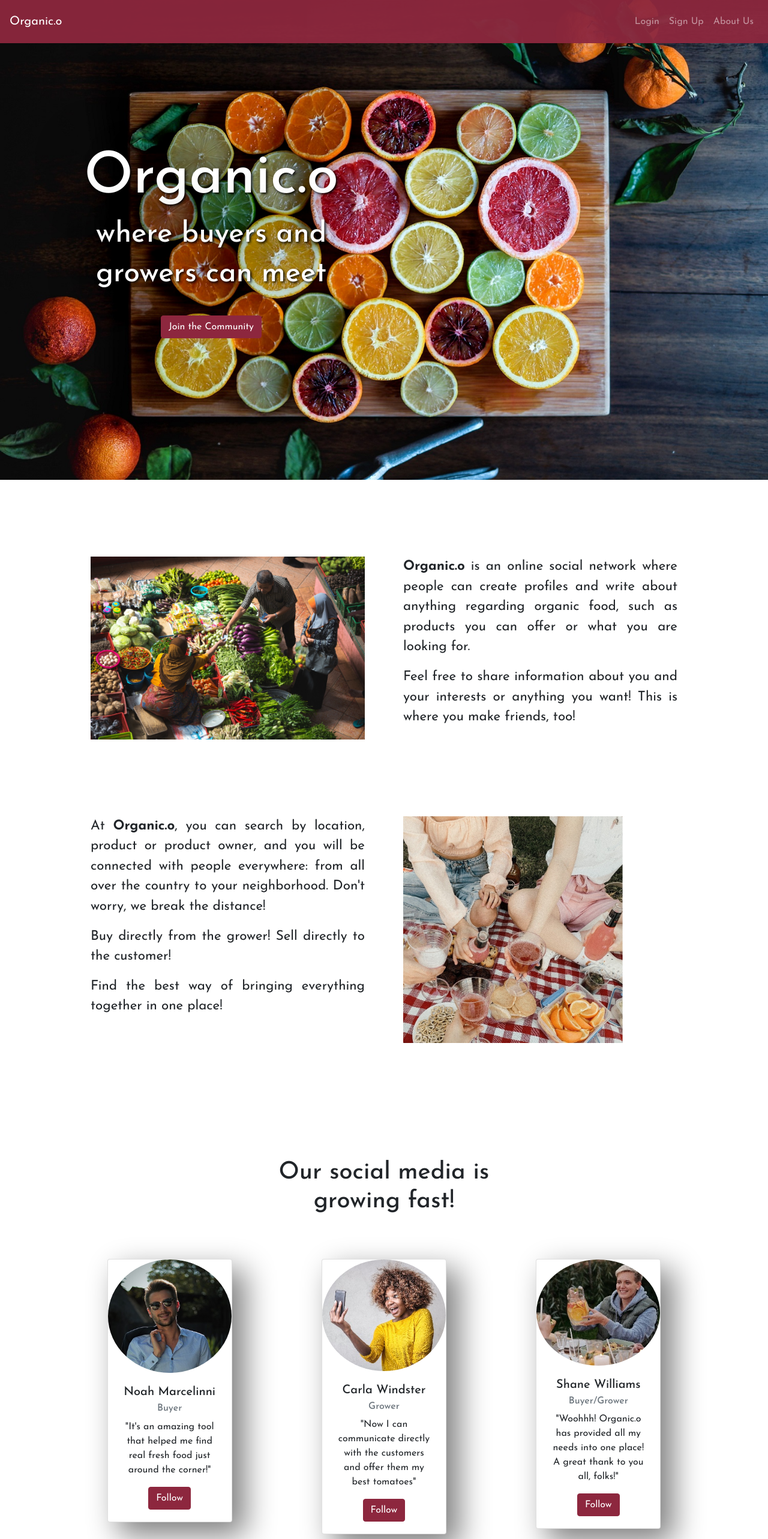
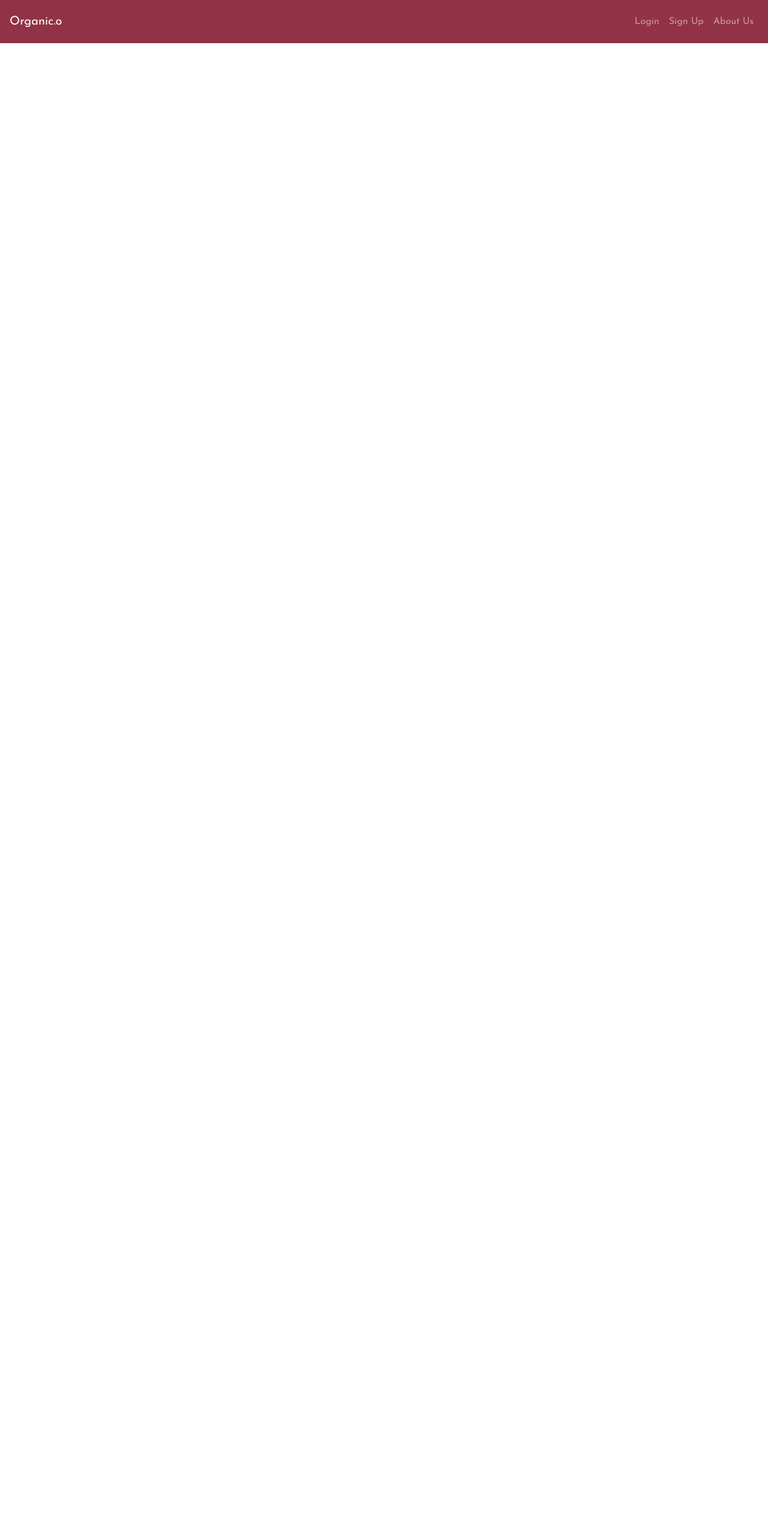
Before and after one commit to cataopriscila/organic.o, a React (Create React App) app: page / in a window 1280 px wide. Shown: the top 2566 px of the page at 60% size. After the commit the page ends 800 px from the top, so only its background shows below. Built offline with nearby package versions, Linux system fonts and the light colour scheme.

Commit message:
Fixed routes for gh-pages

```diff
--- a/src/App.js
+++ b/src/App.js
@@ -11,16 +11,16 @@ function App() {
     <div className="App">
       <NavBar />
       <Switch>
-        <Route exact path="/">
+        <Route exact path="/organic.o">
           <HomePage />
         </Route>
-        <Route path="/login">
+        <Route path="/organic.o/login">
           <LoginPage />
         </Route>
-        <Route path="/signup">
+        <Route path="/organic.o/signup">
           <SignupPage />
         </Route>
-        <Route path="/about">
+        <Route path="/organic.o/about">
           <AboutPage />
         </Route>
       </Switch>
--- a/src/Components/Login.js
+++ b/src/Components/Login.js
@@ -52,7 +52,7 @@ export function Login() {
                 <CardFooter className="text-center">
                   <Button
                   color="danger"
-                  href="/"
+                  href="/organic.o/about"
                   size="md">
                     Let me in
                   </Button>
--- a/src/Components/NavBar.js
+++ b/src/Components/NavBar.js
@@ -27,18 +27,18 @@ class NavBar extends Component {
   render() {
     return (
       <Navbar className="light-theme-color" dark fixed="top" expand="md">
-        <NavbarBrand href="/">Organic.o</NavbarBrand>
+        <NavbarBrand href="/organic.o">Organic.o</NavbarBrand>
         <NavbarToggler onClick={this.toggle} />
         <Collapse isOpen={this.state.isOpen} navbar>
           <Nav className="ml-auto" navbar>
             <NavItem>
-              <NavLink href="/login">Login</NavLink>
+              <NavLink href="/organic.o/login">Login</NavLink>
             </NavItem>
             <NavItem>
-              <NavLink href="/signup">Sign Up</NavLink>
+              <NavLink href="/organic.o/signup">Sign Up</NavLink>
             </NavItem>
             <NavItem>
-              <NavLink href="/about">About Us</NavLink>
+              <NavLink href="/organic.o/about">About Us</NavLink>
             </NavItem>
           </Nav>
         </Collapse>
--- a/src/Components/Signup.js
+++ b/src/Components/Signup.js
@@ -66,7 +66,7 @@ export default function Signup() {
                 <CardFooter className="text-center">
                   <Button
                     color="danger"
-                    href="/"
+                    href="/organic.o/about"
                     size="md"
                   >
                     Get Started
--- a/src/Components/Testimonials.js
+++ b/src/Components/Testimonials.js
@@ -19,7 +19,7 @@ import Profile3 from "../Images/profile3.jpg";
 import Twitter from "../Images/twitter.svg";
 import Facebook from "../Images/facebook.svg";
 import Instagram from "../Images/instagram.svg";
-import { Link } from "react-router-dom";
+
 
 export function Testimonials() {
   return (
@@ -52,8 +52,10 @@ export function Testimonials() {
                       "It's an amazing tool that helped me find real fresh food
                       just around the corner!"
                     </CardText>
-                    <Link to="/signup"><Button color="danger">Follow</Button></Link>
-                                 </CardBody>
+                    <Button href="/organic.o/signup" color="danger">
+                      Follow
+                    </Button>
+                  </CardBody>
                 </Card>
               </Col>
 
@@ -75,7 +77,9 @@ export function Testimonials() {
                       "Now I can communicate directly with the customers and
                       offer them my best tomatoes"
                     </CardText>
-                    <Link to="/signup"><Button color="danger">Follow</Button></Link>
+                    <Button href="/organic.o/signup" color="danger">
+                      Follow
+                    </Button>
                   </CardBody>
                 </Card>
               </Col>
@@ -98,7 +102,9 @@ export function Testimonials() {
                       "Woohhh! Organic.o has provided all my needs into one
                       place! A great thank to you all, folks!"
                     </CardText>
-                    <Link to="/signup"><Button color="danger">Follow</Button></Link>
+                    <Button href="/organic.o/signup" color="danger">
+                      Follow
+                    </Button>
                   </CardBody>
                 </Card>
               </Col>
@@ -112,13 +118,28 @@ export function Testimonials() {
           <Row>
             <Col>
               <div className="imgSocial">
-                <a href="https://www.twitter.com" target="_blank" rel="noreferrer" id="twitter">
+                <a
+                  href="https://www.twitter.com"
+                  target="_blank"
+                  rel="noreferrer"
+                  id="twitter"
+                >
                   <img src={Twitter} alt="twitter" />
                 </a>
-                <a href="https://www.facebook.com" target="_blank" rel="noreferrer" id="facebook">
+                <a
+                  href="https://www.facebook.com"
+                  target="_blank"
+                  rel="noreferrer"
+                  id="facebook"
+                >
                   <img src={Facebook} alt="facebook" />
                 </a>
-                <a href="https://www.instagram.com" target="_blank" rel="noreferrer" id="instagram">
+                <a
+                  href="https://www.instagram.com"
+                  target="_blank"
+                  rel="noreferrer"
+                  id="instagram"
+                >
                   <img src={Instagram} alt="instagram" />
                 </a>
               </div>
--- a/src/Elements/Footer.js
+++ b/src/Elements/Footer.js
@@ -27,7 +27,7 @@ function Footer({isFixed}) {
         <ul>
           <li>
             <a className='text-muted'
-              href="/about"
+              href="/organic.o/about"
               target=""
             >
               About
@@ -35,7 +35,7 @@ function Footer({isFixed}) {
           </li>
           <li>
             <a className='text-muted'
-              href="/about"
+              href="/organic.o/about"
               target=""
             >
               Blog
@@ -43,7 +43,7 @@ function Footer({isFixed}) {
           </li>
           <li>
             <a className='text-muted'
-              href="/about"
+              href="/organic.o/about"
               target=""
             >
              Help
@@ -51,7 +51,7 @@ function Footer({isFixed}) {
           </li>
           <li>
             <a className='text-muted'
-              href="/about"
+              href="/organic.o/about"
               target=""
             >
              Privacy
--- a/src/Elements/Header.js
+++ b/src/Elements/Header.js
@@ -29,7 +29,7 @@ export function Header() {
         </Row>
         <Row>
           <Col className="padding" md={{ size: "12", offset: 0 }}>
-            <Link to="/signup"><Button color="danger">Join the Community</Button></Link>
+            <Link to="/organic.o/signup"><Button color="danger">Join the Community</Button></Link>
           </Col>
         </Row>
       </Container>
```
